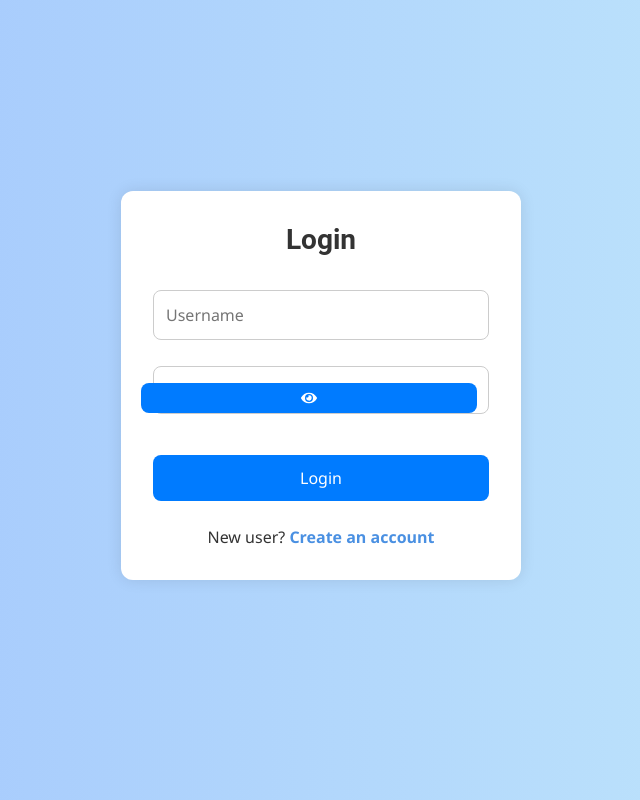
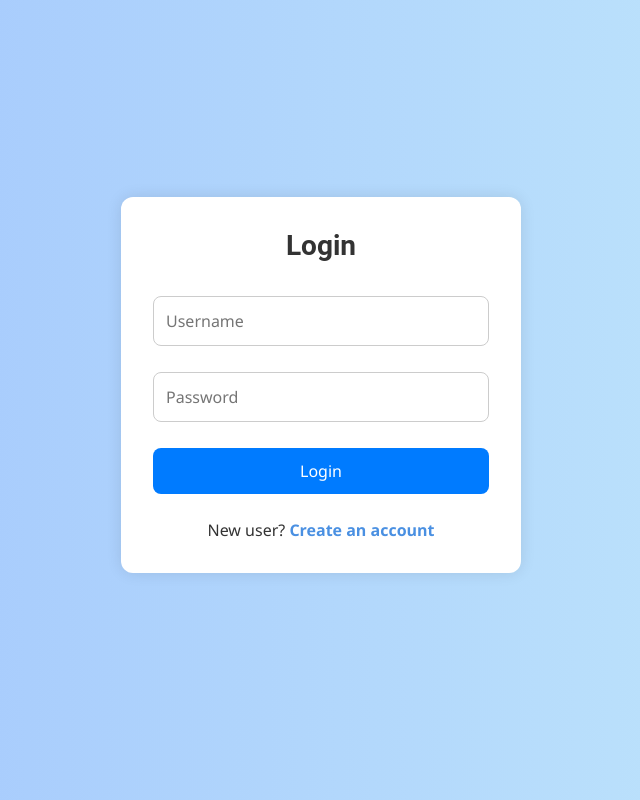
Before and after one commit to Nikhil2457/Bulk_Ordering_Platform, a React (Vite) app in the folder frontend/: page /login in a window 1280 px wide. Shown: the whole page, without its empty margins (319-959 px from the left). Built offline with nearby package versions, Linux system fonts and the light colour scheme.

Commit message:
back to same login

```diff
--- a/frontend/src/components/Login/index.css
+++ b/frontend/src/components/Login/index.css
@@ -86,42 +86,6 @@
   display: inline-block;
 }
 
-.password-field {
-  position: relative;
-  width: 100%;
-  margin-bottom: 15px;
-}
-
-.password-field input {
-  width: 100%;
-  padding: 12px 45px 12px 12px; /* 45px right padding for icon */
-  border: 2px solid #ddd;
-  border-radius: 10px;
-  font-size: 16px;
-  transition: border-color 0.3s ease;
-  box-sizing: border-box;
-}
-
-.toggle-password-btn {
-  position: absolute;
-  top: 50%;
-  right: 12px;
-  transform: translateY(-50%);
-  background: none;
-  border: none;
-  padding: 0;
-  width: 30px; /* fit inside input */
-  height: 30px;
-  display: flex;
-  align-items: center;
-  justify-content: center;
-  cursor: pointer;
-  font-size: 18px;
-  color: #555;
-}
-
-
-
 @keyframes spin {
   to {
     transform: rotate(360deg);
--- a/frontend/src/components/Login/index.jsx
+++ b/frontend/src/components/Login/index.jsx
@@ -3,14 +3,12 @@ import axios from 'axios';
 import Cookies from 'js-cookie';
 import { useNavigate, Link } from 'react-router-dom';
 import { toast, ToastContainer } from 'react-toastify';
-import { FaEye, FaEyeSlash } from 'react-icons/fa';
 import 'react-toastify/dist/ReactToastify.css';
 import './index.css';
 
 const Login = () => {
   const [username, setUsername] = useState('');
   const [password, setPassword] = useState('');
-  const [showPassword, setShowPassword] = useState(false);
   const [loading, setLoading] = useState(false);
   const navigate = useNavigate();
 
@@ -29,8 +27,8 @@ const Login = () => {
         { withCredentials: true }
       );
       Cookies.set('token', res.data.token, { expires: 7 });
-      toast.success('Login successful');
-      setTimeout(() => navigate('/'), 1500);
+      toast.success('Login successful ');
+      setTimeout(() => navigate('/'), 1500); // slight delay for toast visibility
     } catch (err) {
       toast.error(err.response?.data?.message || 'Login failed ❌');
     } finally {
@@ -49,28 +47,16 @@ const Login = () => {
           onChange={(e) => setUsername(e.target.value)}
           required
         />
-
-        <div className="password-field">
         <input
-            type={showPassword ? 'text' : 'password'}
+          type="password"
           placeholder="Password"
           value={password}
           onChange={(e) => setPassword(e.target.value)}
           required
         />
-          <button
-            type="button"
-            className="toggle-password-btn"
-            onClick={() => setShowPassword(!showPassword)}
-          >
-            {showPassword ? <FaEyeSlash /> : <FaEye />}
-          </button>
-        </div>
-
         <button type="submit" disabled={loading}>
           {loading ? <span className="loader"></span> : 'Login'}
         </button>
-
         <p className="redirect-text">
           New user? <Link to="/signup">Create an account</Link>
         </p>
```
Lines whose indentation alone changed are shown as unchanged.
